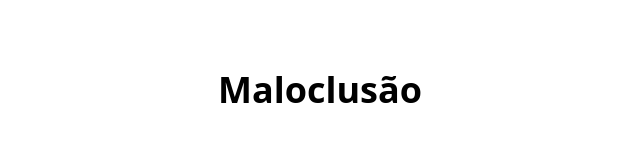
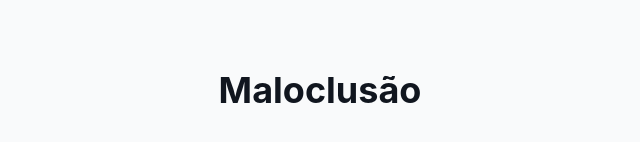
Before and after one commit to matheuspsb/maloclusao, a React (Vite) app: page / in a window 1280 px wide. Shown: the part 310-452 px from the top of the page, without its empty margins (320-960 px from the left). Built offline with nearby package versions, Linux system fonts and the light colour scheme.

Commit message:
build: add new dependencies and configurations

```diff
--- a/package.json
+++ b/package.json
@@ -10,6 +10,7 @@
     "preview": "vite preview"
   },
   "dependencies": {
+    "@hookform/resolvers": "^5.2.2",
     "@tailwindcss/vite": "^4.2.2",
     "axios": "^1.13.6",
     "class-variance-authority": "^0.7.1",
@@ -17,8 +18,11 @@
     "lucide-react": "^1.0.1",
     "react": "^19.2.4",
     "react-dom": "^19.2.4",
+    "react-hook-form": "^7.72.0",
+    "react-router": "^7.13.2",
     "tailwind-merge": "^3.5.0",
     "tailwindcss": "^4.2.2",
+    "yup": "^1.7.1",
     "zustand": "^5.0.12"
   },
   "devDependencies": {
--- a/src/index.css
+++ b/src/index.css
@@ -1,5 +1,105 @@
 @import "tailwindcss";
 
 @theme {
-  --font-sans: system-ui, "Segoe UI", Roboto, sans-serif;
+  --font-sans: "Inter", system-ui, "Segoe UI", Roboto, sans-serif;
+
+  /* ─── Brand: Primary (Teal) ─── */
+  --color-primary-50: oklch(0.97 0.014 195);
+  --color-primary-100: oklch(0.94 0.028 195);
+  --color-primary-200: oklch(0.88 0.056 195);
+  --color-primary-300: oklch(0.78 0.09 195);
+  --color-primary-400: oklch(0.68 0.12 195);
+  --color-primary-500: oklch(0.58 0.13 195);
+  --color-primary-600: oklch(0.50 0.12 195);
+  --color-primary-700: oklch(0.42 0.10 195);
+  --color-primary-800: oklch(0.35 0.08 195);
+  --color-primary-900: oklch(0.28 0.06 195);
+  --color-primary-950: oklch(0.20 0.04 195);
+
+  /* ─── Brand: Accent (Amber) ─── */
+  --color-accent-50: oklch(0.98 0.016 85);
+  --color-accent-100: oklch(0.95 0.038 85);
+  --color-accent-200: oklch(0.90 0.076 85);
+  --color-accent-300: oklch(0.84 0.12 85);
+  --color-accent-400: oklch(0.78 0.154 85);
+  --color-accent-500: oklch(0.75 0.16 85);
+  --color-accent-600: oklch(0.65 0.16 60);
+  --color-accent-700: oklch(0.55 0.14 55);
+  --color-accent-800: oklch(0.45 0.11 55);
+  --color-accent-900: oklch(0.38 0.08 55);
+
+  /* ─── Semantic: status ─── */
+  --color-success-50: oklch(0.97 0.018 155);
+  --color-success-500: oklch(0.60 0.14 155);
+  --color-success-700: oklch(0.42 0.10 155);
+
+  --color-warning-50: oklch(0.98 0.020 85);
+  --color-warning-500: oklch(0.78 0.16 70);
+  --color-warning-700: oklch(0.55 0.14 55);
+
+  --color-danger-50: oklch(0.97 0.015 25);
+  --color-danger-500: oklch(0.60 0.18 25);
+  --color-danger-700: oklch(0.45 0.15 25);
+
+  /* ─── Semantic: surfaces (theme-aware via CSS vars) ─── */
+  --color-background: var(--bg);
+  --color-foreground: var(--fg);
+  --color-card: var(--card);
+  --color-card-fg: var(--card-text);
+  --color-muted: var(--muted);
+  --color-muted-fg: var(--muted-text);
+  --color-surface-border: var(--edge);
+  --color-input: var(--input);
+  --color-ring: var(--ring);
+  --color-sidebar: var(--sb);
+  --color-sidebar-fg: var(--sb-text);
+  --color-sidebar-border: var(--sb-edge);
+  --color-sidebar-active: var(--sb-active);
 }
+
+/* ─── Light ─── */
+:root {
+  --bg: oklch(0.985 0.002 240);
+  --fg: oklch(0.20 0.02 260);
+  --card: oklch(1.0 0 0);
+  --card-text: oklch(0.20 0.02 260);
+  --muted: oklch(0.955 0.008 240);
+  --muted-text: oklch(0.50 0.015 260);
+  --edge: oklch(0.90 0.010 240);
+  --input: oklch(0.90 0.010 240);
+  --ring: oklch(0.68 0.12 195);
+  --sb: oklch(0.975 0.005 240);
+  --sb-text: oklch(0.35 0.02 260);
+  --sb-edge: oklch(0.92 0.008 240);
+  --sb-active: oklch(0.97 0.014 195);
+}
+
+/* ─── Dark ─── */
+.dark {
+  --bg: oklch(0.16 0.014 260);
+  --fg: oklch(0.93 0.008 240);
+  --card: oklch(0.19 0.016 260);
+  --card-text: oklch(0.93 0.008 240);
+  --muted: oklch(0.22 0.018 260);
+  --muted-text: oklch(0.62 0.015 240);
+  --edge: oklch(0.28 0.020 260);
+  --input: oklch(0.28 0.020 260);
+  --ring: oklch(0.58 0.13 195);
+  --sb: oklch(0.14 0.012 260);
+  --sb-text: oklch(0.80 0.010 240);
+  --sb-edge: oklch(0.24 0.016 260);
+  --sb-active: oklch(0.24 0.030 195);
+}
+
+/* ─── Base ─── */
+body {
+  margin: 0;
+  background-color: var(--bg);
+  color: var(--fg);
+  -webkit-font-smoothing: antialiased;
+  -moz-osx-font-smoothing: grayscale;
+}
+
+* {
+  border-color: var(--edge);
+}
```
Also changed, not shown: .claude/settings.local.json, 1 other file (tests, documents, lock files or other folders).
